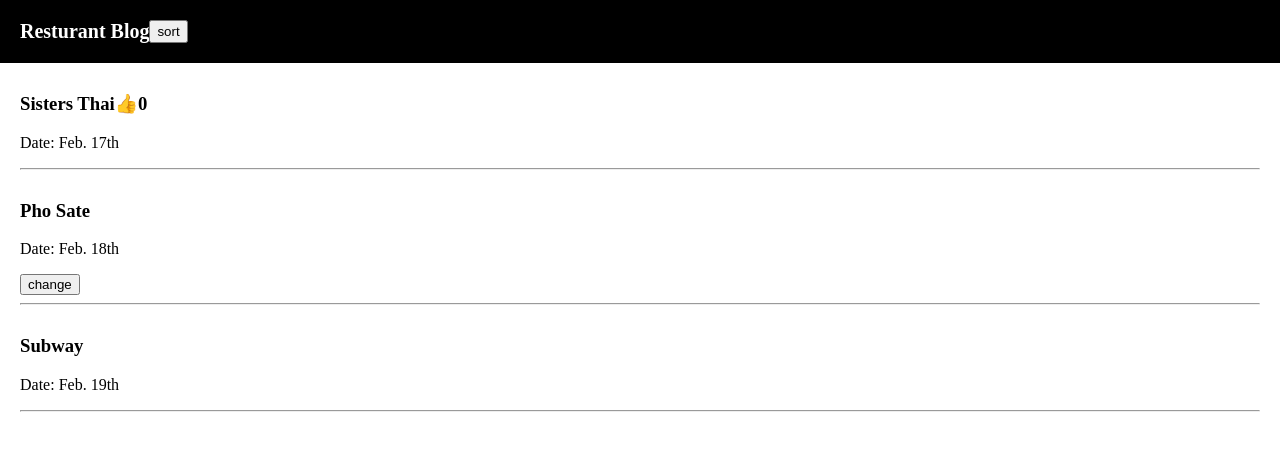
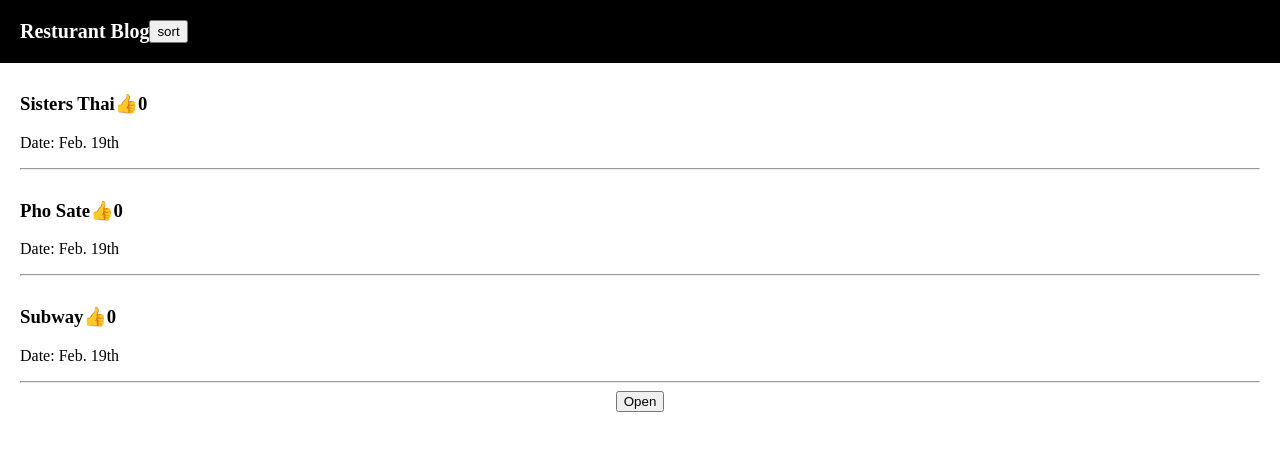
Before and after one commit to kwonih1020/react_projects, a React (Create React App) app in the folder react-blog/: page / in a window 1280 px wide. Shown: the top 450 px of the page. Built offline with nearby package versions, Linux system fonts and the light colour scheme.

Commit message:
create single div using map function to shopw multiple divs and new like count function for each div

```diff
--- a/react-blog/src/App.css
+++ b/react-blog/src/App.css
@@ -9,6 +9,12 @@
 
 body {
   font-family: "nanumsquare";
+}
+
+.modal {
+  padding: 20px;
+  background: #eee;
+  margin-top: 20px;
 }
 
 .black-nav {
--- a/react-blog/src/App.js
+++ b/react-blog/src/App.js
@@ -8,7 +8,21 @@ function App() {
     "Pho Sate",
     "Subway",
   ]);
-  let [liked, likedChange] = useState(0);
+  let [liked, likedChange] = useState([0, 0, 0]);
+
+  let [modal, modalChange] = useState(false);
+  // 모달찰을 켜고 닫는 스위치
+
+  // function 반복된UI() {
+  //   var 어레이 = [];
+  //   for (var i = 0; i < 3; i++) {
+  //     어레이.push(<div>안녕</div>);
+  //   }
+  //   return 어레이
+  // }
+  // 반복된UI();
+  // for 반복문을 쓰고 싶다면?
+  // 보통 함수안에서 사용함 / array에 HTML 추가하는 방식 / 그리고 array를 return으로 뱉어냄
 
   function nameChange() {
     var newArray = [...blogName]; // deep copy 필요, 서로 독집적인 값늘 저장하는 방식 reference data type
@@ -22,39 +36,60 @@ function App() {
     blogNameChange(sortChange);
   }
 
-  let posts = "Famous Resturant Blog";
+  function likeCount(i) {
+    let newLike = [...liked];
+    newLike[i]++;
+    likedChange(newLike);
+  }
+
+  // let posts = "Famous Resturant Blog";
 
   return (
     <div className="App">
       <div className="black-nav">
         <div>Resturant Blog</div>
-        <button onClick={sortName}>sort</button>
+        <button id="sort" onClick={sortName}>
+          sort
+        </button>
       </div>
-      <div className="list">
+
+      {/* 반복되는 div map함수로 만드는 방법 */}
+      {blogName.map(function (a, i) {
+        return (
+          <div className="list" key={i}>
             <h3>
-          {blogName[0]}
+              {a}
               <span
                 onClick={() => {
-              likedChange(liked + 1);
+                  likeCount(i);
                 }}>
                 👍
               </span>
-          {liked}
+              {liked[i]}
             </h3>
-        <p>Date: Feb. 17th</p>
-        <hr />
-      </div>
-      <div className="list">
-        <h3>{blogName[1]}</h3>
-        <p>Date: Feb. 18th</p>
-        <button onClick={nameChange}>change</button>
-        <hr />
-      </div>
-      <div className="list">
-        <h3>{blogName[2]}</h3>
             <p>Date: Feb. 19th</p>
             <hr />
           </div>
+        );
+      })}
+
+      <button
+        onClick={() => {
+          modalChange(!modal);
+        }}>
+        Open
+      </button>
+      {modal === true ? <Modal></Modal> : null}
+    </div>
+  );
+}
+
+function Modal() {
+  return (
+    <div className="modal">
+      <h2>Title</h2>
+      <p>Date</p>
+      <p>Details</p>
     </div>
   );
 }
@@ -71,3 +106,13 @@ export default App;
 // state 는 1. 변수 대신 쓰는 데이터 저장 공간 / 2. useState() 을 이용해 만들어야함 / 3. 문자, 숫자, array, object 다 저장 가능합니다.
 // state 에 데이터 저장 해놓는 이유: 웹이 app 처럼 동작하게 만들고 싶어서
 //      state는 변경되면 HTML이 자동으로 재렌더링 됩니다. (새로고침 없이도 스므수하게 렌더링 됨)
+
+// React Component
+//  유의사항  1. 이름은 대괄호 2. return()안에 태그 하나로 묶어야함
+// 반복적으로 출현하는건 component로 만들면 좋음, 자주 변경되는 HTML UI들도 좋음, 다른 페이지 만들 떄도 components로 만들면 좋음
+// 단점: state 쓸 때 복잡해짐 - props 문법 이용해서 state를 사용해야함.
+
+// if 대신 삼항연산자
+
+// 반복문으로 HTML 반복 시킬수 있음
+// .map() => {반복할데이터.map(function() { return <HTML> })}
```
Lines whose indentation alone changed are shown as unchanged.
